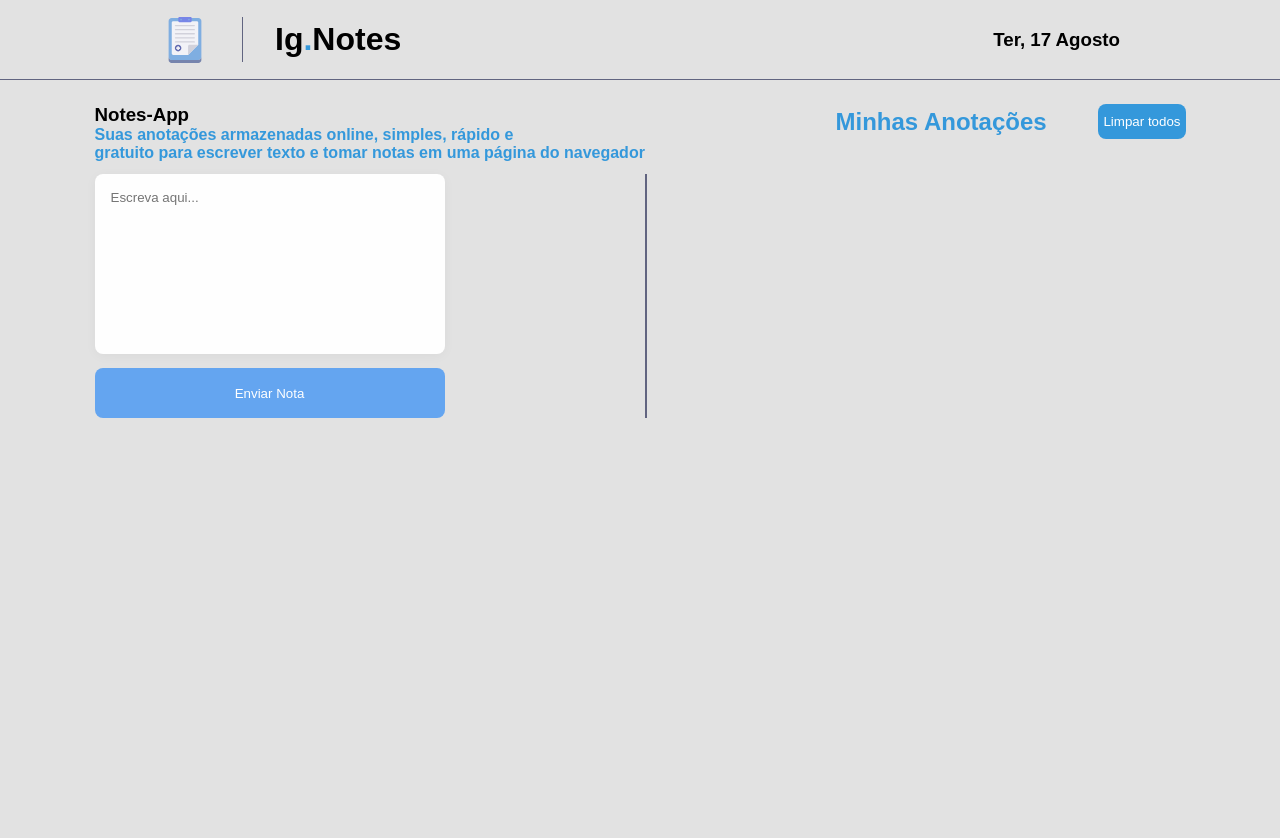
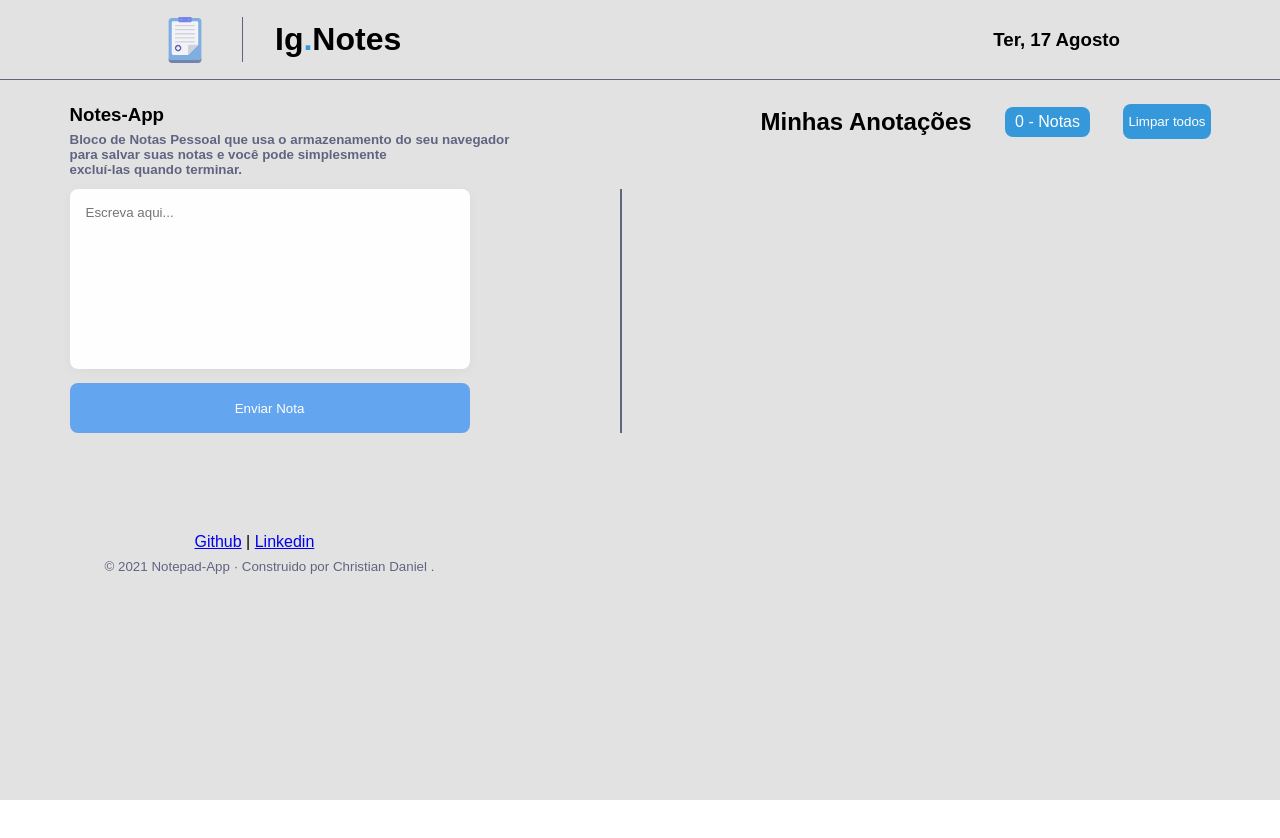
Before and after one commit to ChristanDaniel/notes-app, a Next.js app: page / in a window 1280 px wide. Shown: the top 838 px of the page. After the commit the page ends 800 px from the top, so only its background shows below. Built offline with nearby package versions, Linux system fonts and the light colour scheme.

Commit message:
pequenas alterações

```diff
--- a/src/feature/home/HomeContainer.tsx
+++ b/src/feature/home/HomeContainer.tsx
@@ -2,8 +2,10 @@ import React from 'react'
 import type { NextPage } from 'next'
 import { FormEvent, useEffect, useState } from 'react'
 
-import { HomeAside, HomeContainerBg, HomeSection, NoteContainer, TextareaAutosizeWrapper, SubtitleContainer } from './styles'
-// import { edit } from './styles';
+import { format } from 'date-fns'
+import ptBR from 'date-fns/locale/pt-BR'
+
+import { HomeAside, HomeContainerBg, HomeSection, NoteContainer, TextareaAutosizeWrapper, SubtitleContainer, Footer } from './styles'
 
 import { RiDeleteBin7Fill } from 'react-icons/ri'
 // import toast, { Toaster } from 'react-hot-toast'
@@ -24,6 +26,10 @@ const HomeContainer: NextPage = () => {
   const handleSendQuestion = (event: FormEvent) => {
     event.preventDefault()
     setQuestions((prevState) => prevState.concat(inputQuestion))
+
+    // const newNote = format(new Date(), 'dd MMM yyyy', {
+    //   locale: ptBR
+    // })
   }
 
   const handleCleanAll = () => {
@@ -46,13 +52,13 @@ const HomeContainer: NextPage = () => {
   useEffect(() => {
     localStorage.setItem('question', JSON.stringify(questions))
   }, [renderiza, questions])
-
   return (
     <HomeContainerBg>
       <HomeAside>
         <h3>Notes-App</h3>
         <h4>
-          Suas anotações armazenadas online, simples, rápido e <br /> gratuito para escrever texto e tomar notas em uma página do navegador
+          Bloco de Notas Pessoal que usa o armazenamento do seu navegador <br /> para salvar suas notas e você pode simplesmente
+          <br /> excluí-las quando terminar.
         </h4>
 
         <form onSubmit={handleSendQuestion}>
@@ -65,11 +71,24 @@ const HomeContainer: NextPage = () => {
 
           <Button type="submit">Enviar Nota</Button>
         </form>
+        <Footer>
+          <div>
+            <a href="https://github.com/ChristanDaniel">Github</a>
+            <span> | </span>
+            <a href="https://www.linkedin.com/in/christian-daniel-841921210/"> Linkedin</a>
+          </div>
+          <p>
+            <span>© {new Date().getFullYear()} Notepad-App</span>
+            {' · '}
+            <span>Construido por Christian Daniel .</span>
+          </p>
+        </Footer>
       </HomeAside>
 
       <HomeSection>
         <SubtitleContainer>
           <h1>Minhas Anotações</h1>
+          <span>{questions.length} - Notas</span>
           <button onClick={() => handleCleanAll()}>
             {/* <Toaster position="bottom-right" reverseOrder={false} /> */}
             Limpar todos
--- a/src/feature/home/styles.ts
+++ b/src/feature/home/styles.ts
@@ -3,8 +3,8 @@ import styled from 'styled-components'
 // import Button from '../../components/Button'
 
 const HomeContainerBg = styled.div`
-  /* height: calc(100vh - 80px); */
-  height: 100vh;
+  height: calc(100vh - 80px);
+  /* height: 100vh; */
   background-color: #e2e2e2;
   display: flex;
   padding-top: 24px;
@@ -13,35 +13,63 @@ const HomeContainerBg = styled.div`
 
 const HomeAside = styled.aside`
   h4 {
-    color: #3498db;
+    margin: 6px 6px 6px 0;
+    color: #616480;
     margin-bottom: 12px;
+    font-size: smaller;
   }
 
   form {
     display: flex;
     flex-direction: column;
     border-right: 2px solid #616480;
-    padding-right: 200px;
+    padding-right: 150px;
   }
 
   button {
     margin-top: 14px;
   }
 `
+const Footer = styled.footer`
+  /* margin-top: 100px; */
+  margin: 100px 35px 0px;
+
+  div {
+    margin: 0 0 8px 90px;
+  }
+
+  p {
+    color: #616480;
+    margin-bottom: 12px;
+    font-size: smaller;
+  }
+`
 
 const HomeSection = styled.section`
-  h1 {
+  /* h1 {
     color: #3498db;
-  }
+  } */
 
   /* padding-left: 190px; */
 `
 const SubtitleContainer = styled.div`
   align-items: center;
-  min-width: 350px;
+  min-width: 450px;
   margin-bottom: 12px;
   display: flex;
   justify-content: space-between;
+
+  span {
+    height: 30px;
+    border-radius: 8px;
+    font-size: 200;
+    background: #3498db;
+    color: #fff;
+    display: flex;
+    justify-content: center;
+    align-items: center;
+    padding: 0 10px;
+  }
 
   button {
     height: 35px;
@@ -66,7 +94,7 @@ const SubtitleContainer = styled.div`
 `
 
 const TextareaAutosizeWrapper = styled.textarea`
-  width: 350px;
+  width: 400px;
   min-height: 180px;
   border: 0;
   padding: 16px;
@@ -81,7 +109,7 @@ const NoteContainer = styled.div`
   background-color: #fefefe;
   border-radius: 8px;
   box-shadow: 0 2px 12px rgba(0, 0, 0, 0.04);
-  width: 350px;
+  width: 450px;
   height: 100px;
   padding: 16px;
   display: flex;
@@ -123,4 +151,4 @@ const NoteContainer = styled.div`
   }
 `
 
-export { HomeContainerBg, HomeAside, HomeSection, TextareaAutosizeWrapper, NoteContainer, SubtitleContainer }
+export { HomeContainerBg, HomeAside, Footer, HomeSection, TextareaAutosizeWrapper, NoteContainer, SubtitleContainer }
```
